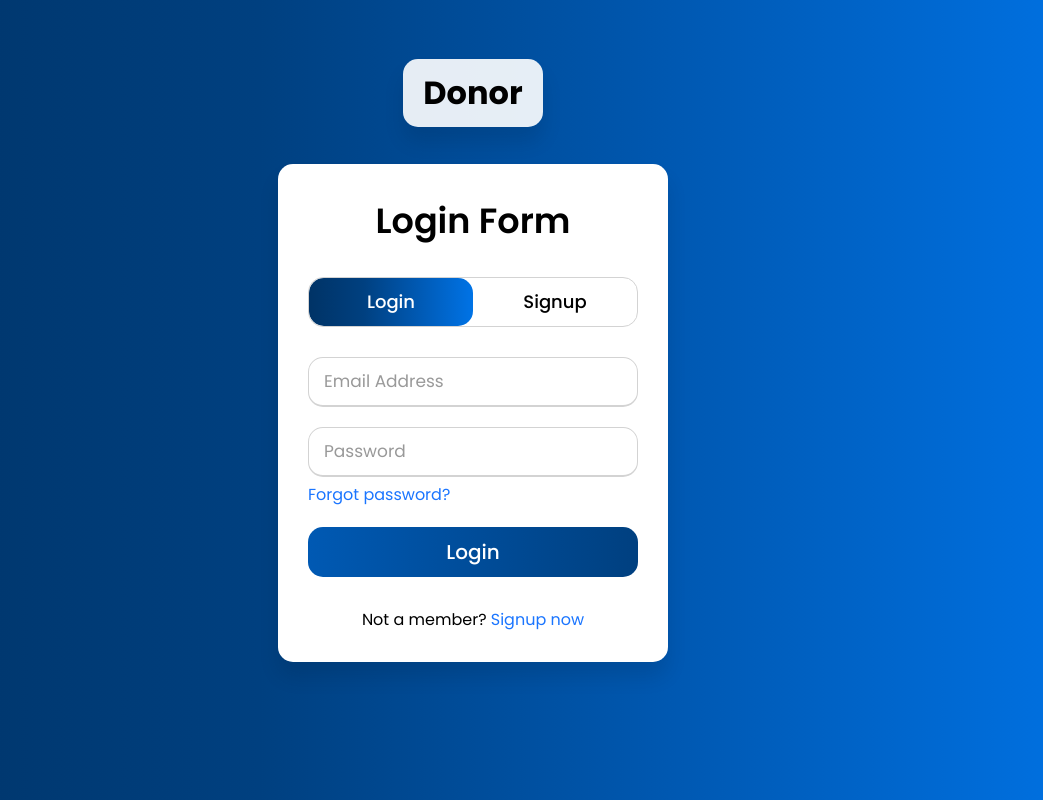
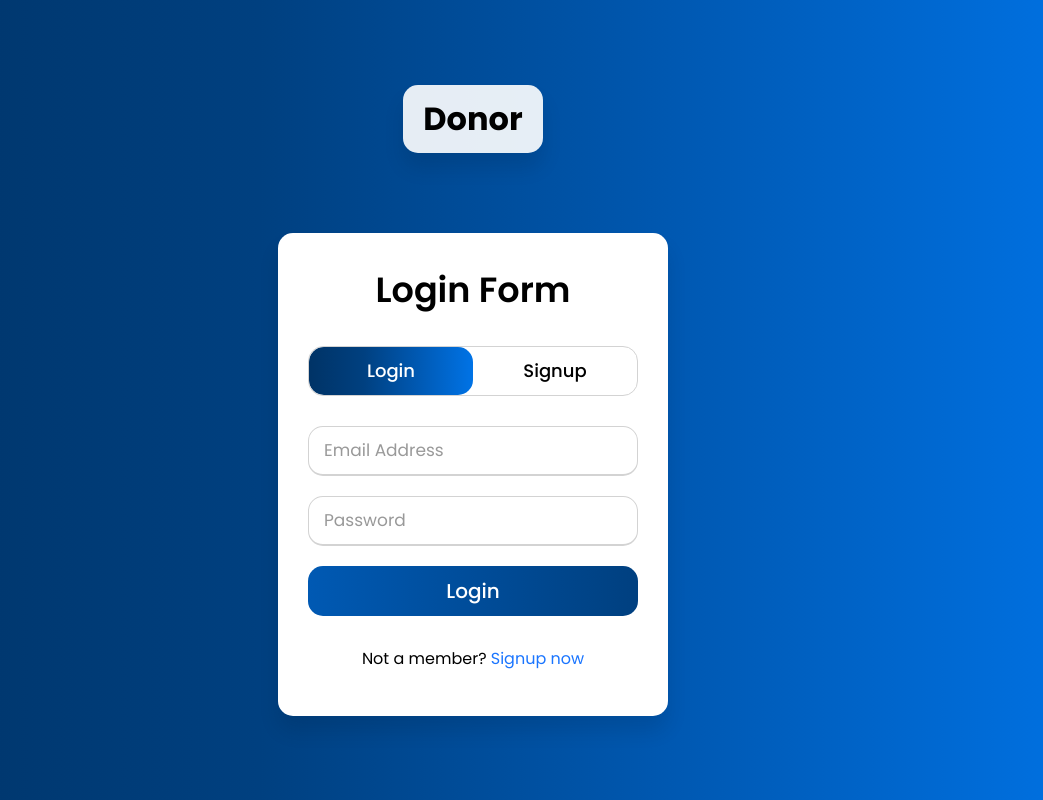
Before and after one commit to TaskmasterRishi/BloodBank, a PHP site: page /donor_login.html in a window 1280 px wide. Shown: the whole page, without its empty margins (167-1210 px from the left). Run offline with PHP 8.4, Linux system fonts and the light colour scheme.

Commit message:
login forms issues fixed

```diff
--- a/CSS/donor_login.css
+++ b/CSS/donor_login.css
@@ -7,7 +7,11 @@
 }
 html,
 body {
-  display: grid;
+  display: flex;
+  flex-direction: column;
+  gap : 5rem;
+  align-items: center;
+  justify-content: center;
   height: 100%;
   width: 100%;
   place-items: center;
@@ -33,7 +37,6 @@ body {
 
 .wrapper {
   position: relative;
-  top : -5rem;
   overflow: hidden;
   max-width: 390px;
   background: #fff;
@@ -203,3 +206,9 @@ form .btn input[type="submit"] {
   font-weight: 500;
   cursor: pointer;
 }
+
+@media only screen and (max-width: 768px){
+  body{
+    gap : 2rem;
+  }
+}
--- a/donor_login.html
+++ b/donor_login.html
@@ -31,7 +31,7 @@
             <div class="field">
               <input type="password" placeholder="Password" required />
             </div>
-            <div class="pass-link"><a href="#">Forgot password?</a></div>
+            <!-- <div class="pass-link"><a href="#">Forgot password?</a></div> -->
             <div class="field btn">
               <div class="btn-layer"></div>
               <input type="submit" value="Login" />
--- a/hospital_login.html
+++ b/hospital_login.html
@@ -31,7 +31,7 @@
             <div class="field">
               <input type="password" placeholder="Password" required />
             </div>
-            <div class="pass-link"><a href="#">Forgot password?</a></div>
+            <!-- <div class="pass-link"><a href="#">Forgot password?</a></div> -->
             <div class="field btn">
               <div class="btn-layer"></div>
               <input type="submit" value="Login" />
```
